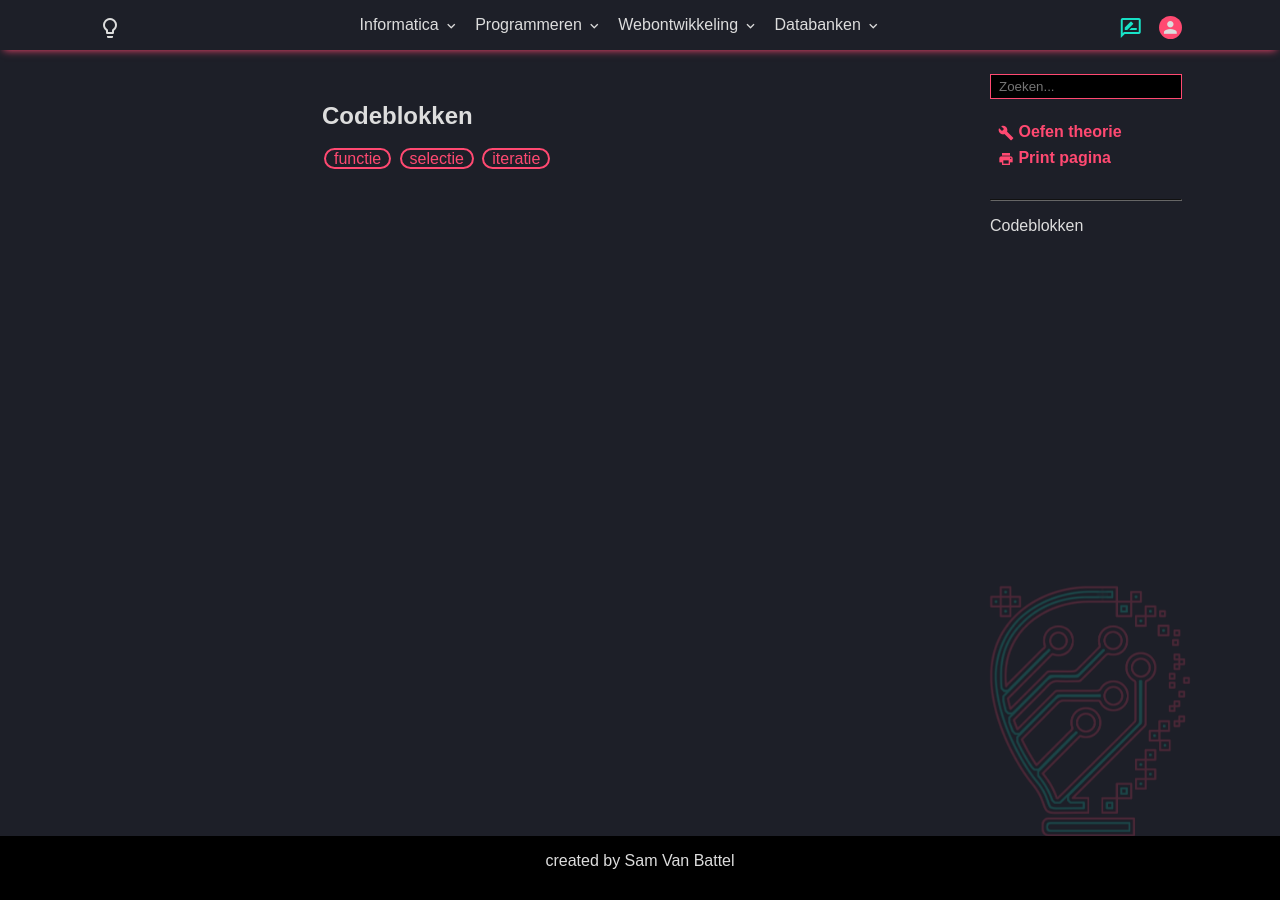
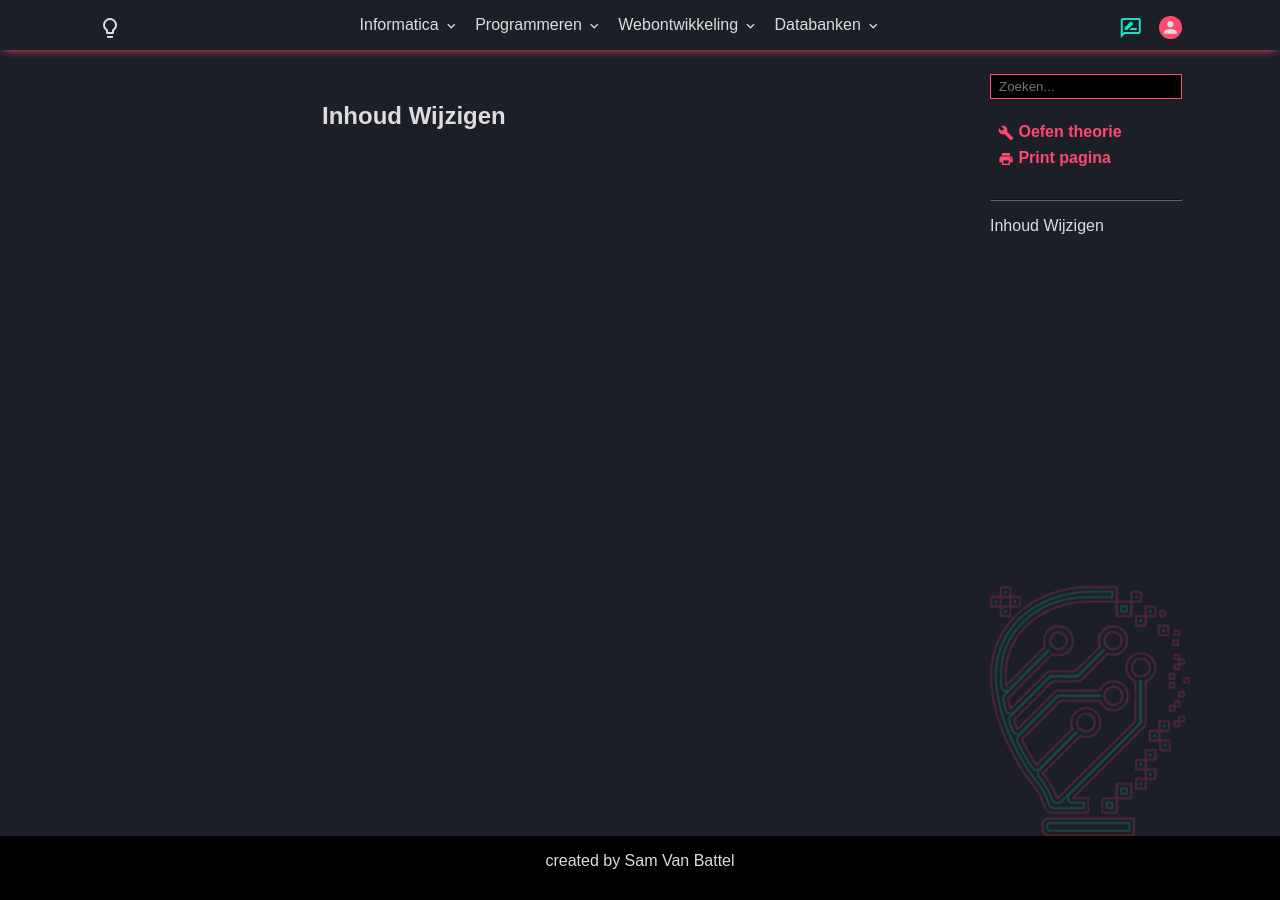
Before and after one commit to T-INFORMATICA/t-informatica.github.io, a Jekyll site: the page built from _courses/databanken/sql/inhoud-wijzigen.md, in a window 1280 px wide. Built offline with Jekyll 4.4.1, drawn with Linux system fonts in a browser that asks for light colours; comment, search, counter and statistics services are not loaded.

Commit message:
course update

```diff
--- a/_courses/databanken/sql/inhoud-wijzigen.md
+++ b/_courses/databanken/sql/inhoud-wijzigen.md
@@ -1,8 +1,6 @@
 ---
-title: Codeblokken
+title:
 tags:
- - functie
- - selectie
- - iteratie
-description: Wat zijn codeblokken?
+ -
+description:
 ---
```
Also changed, not shown: _courses/databanken/sql/subselects.md (+3 -5 lines), _layouts/course.html (indentation only).
